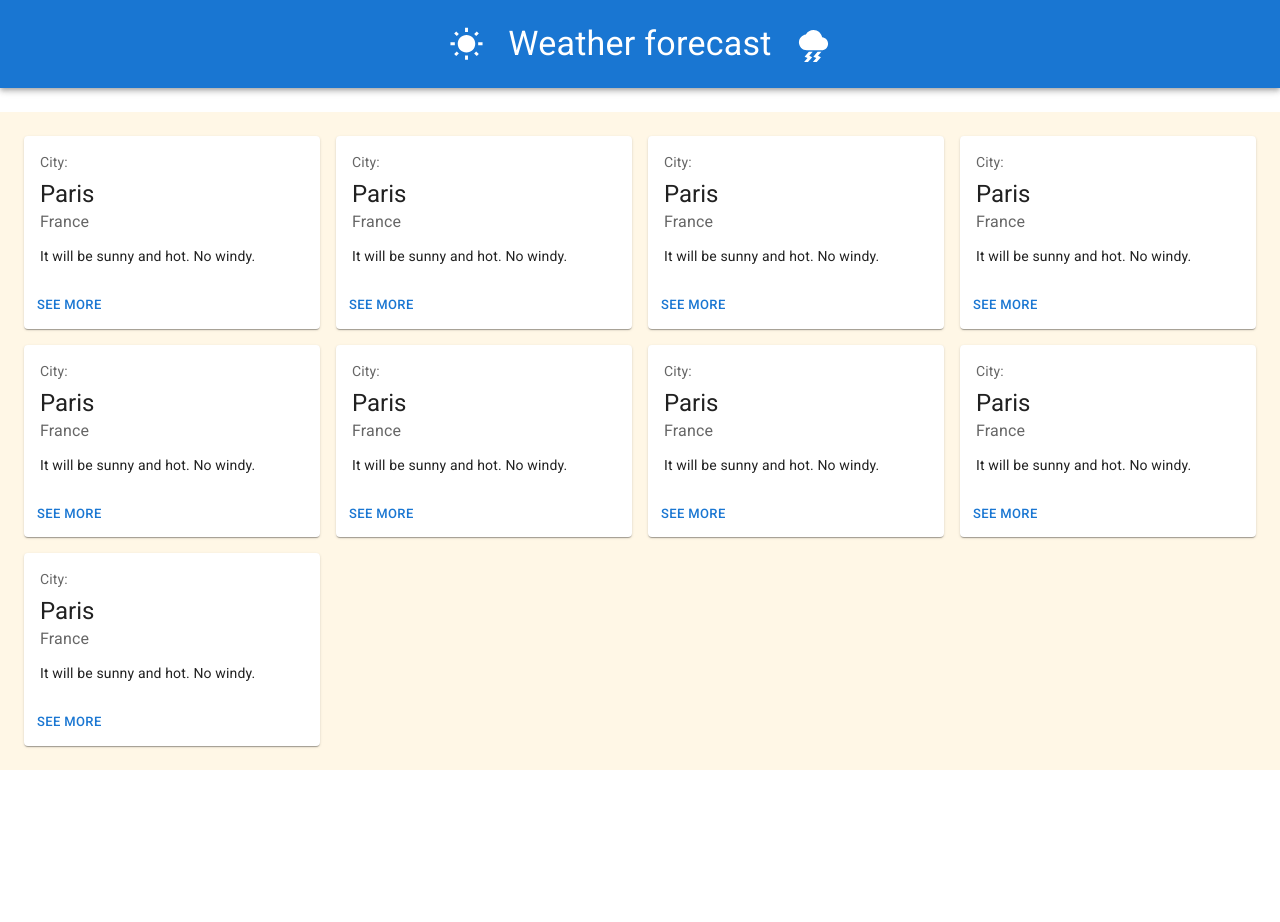
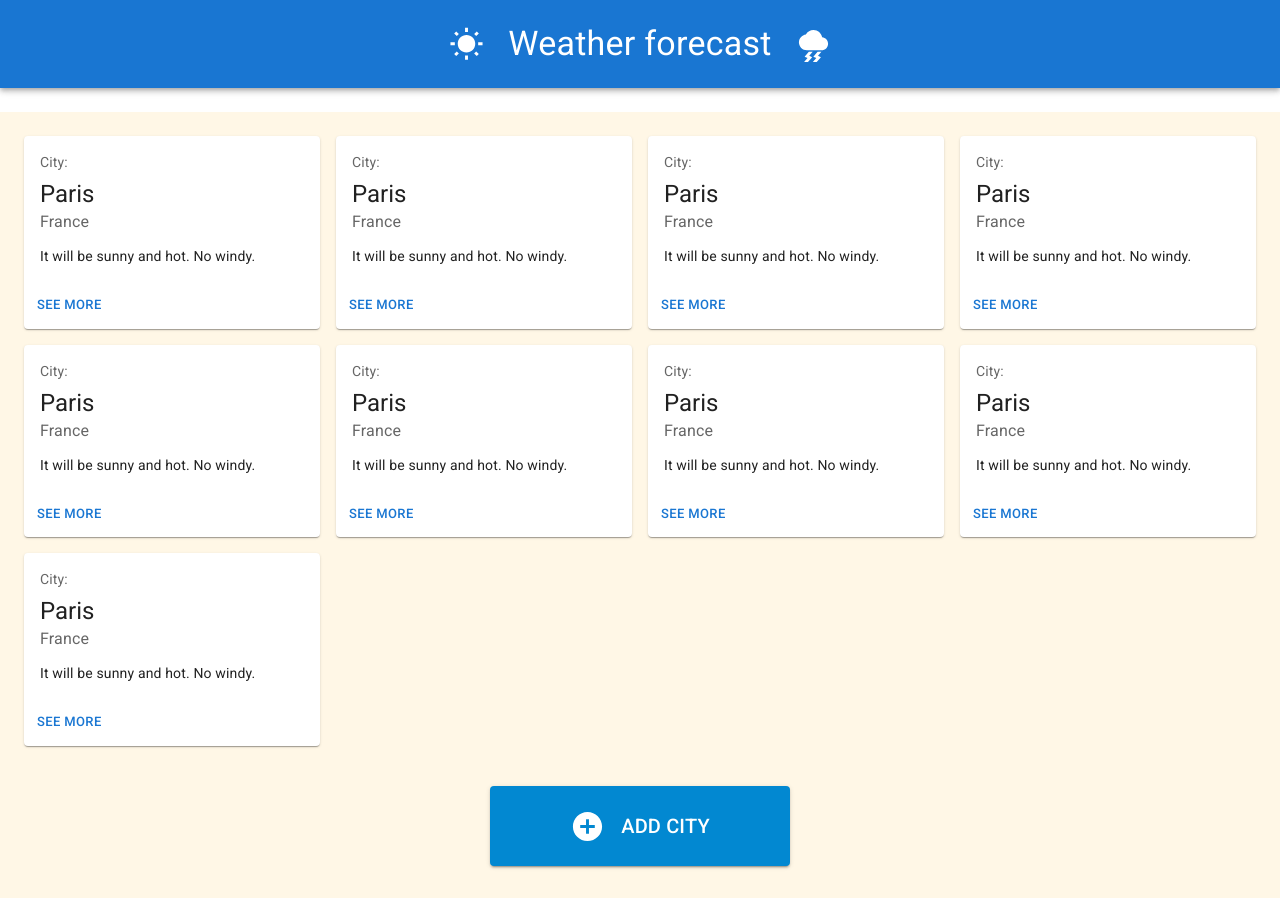
Before and after one commit to olehbiletskyi/weather, a React (Create React App) app: page /main in a window 1280 px wide. Before the commit the page ends 800 px from the top, so only its background shows below. Built offline with nearby package versions, Linux system fonts and the light colour scheme.

Commit message:
feat(main): added AddCity button

```diff
--- /dev/null
+++ b/src/components/addNewCityBtn.tsx
@@ -0,0 +1,14 @@
+import { Button, Typography } from '@mui/material'
+import React from 'react'
+import AddCircleIcon from '@mui/icons-material/AddCircle'
+
+const AddNewCityBtn = () => {
+  return (
+    <Button variant={'contained'} color={'info'} sx={{ height: '80px', width: '300px' }}>
+      <AddCircleIcon fontSize={'large'} sx={{ mr: '1rem' }} />
+      <Typography variant={'h6'}>Add city</Typography>
+    </Button>
+  )
+}
+
+export default AddNewCityBtn
--- a/src/components/index.ts
+++ b/src/components/index.ts
@@ -1,5 +1,6 @@
 import Layout from './layout'
 import Header from './header'
 import CityCard from './cityCard'
+import AddNewCityBtn from './addNewCityBtn'
 
-export { Layout, Header, CityCard }
+export { Layout, Header, CityCard, AddNewCityBtn }
--- a/src/components/layout.tsx
+++ b/src/components/layout.tsx
@@ -10,14 +10,18 @@ interface IProps {
 const Layout: FC<IProps> = ({ children }) => {
   return (
     <>
-      <AnimatePageWrapper>
-        <Suspense fallback={<>Loading...</>}>
-          <Header />
-          <Container sx={{ backgroundColor: '#fff7e6', marginY: '1.5rem' }} maxWidth={'xl'} disableGutters={true}>
+      <Suspense fallback={<>Loading...</>}>
+        <Header />
+        <AnimatePageWrapper>
+          <Container
+            sx={{ backgroundColor: '#fff7e6', marginY: '1.5rem' }}
+            maxWidth={'xl'}
+            disableGutters={true}
+          >
             {children}
           </Container>
-        </Suspense>
-      </AnimatePageWrapper>
+        </AnimatePageWrapper>
+      </Suspense>
     </>
   )
 }
--- a/src/pages/MainPage.tsx
+++ b/src/pages/MainPage.tsx
@@ -1,20 +1,22 @@
 import React, { FC } from 'react'
 import { Box, Grid } from '@mui/material'
-import { CityCard } from '../components'
+import { AddNewCityBtn, CityCard } from '../components'
 
-
-
-const arr = [1,2,3,4,5,6,7,8,9]
+const arr = [1, 2, 3, 4, 5, 6, 7, 8, 9]
 
 const MainPage: FC = () => {
   return (
     <Box component='main' sx={{ p: 3 }}>
       <Grid container spacing={2}>
-        {arr?.map(city => {
-          return (
-            <CityCard key={city} id={city}/>
-          )
-        } )}
+        {arr?.map((city) => {
+          return <CityCard key={city} id={city} />
+        })}
+      </Grid>
+      <Grid
+        container
+        sx={{ height: '6rem', mt: '2rem', justifyContent: 'center', alignItems: 'center' }}
+      >
+        <AddNewCityBtn />
       </Grid>
     </Box>
   )
```
Also changed, not shown: src/components/cityCard.tsx (+8 -8 lines), src/components/animatePageWrapper.tsx (line endings or trailing spaces).
